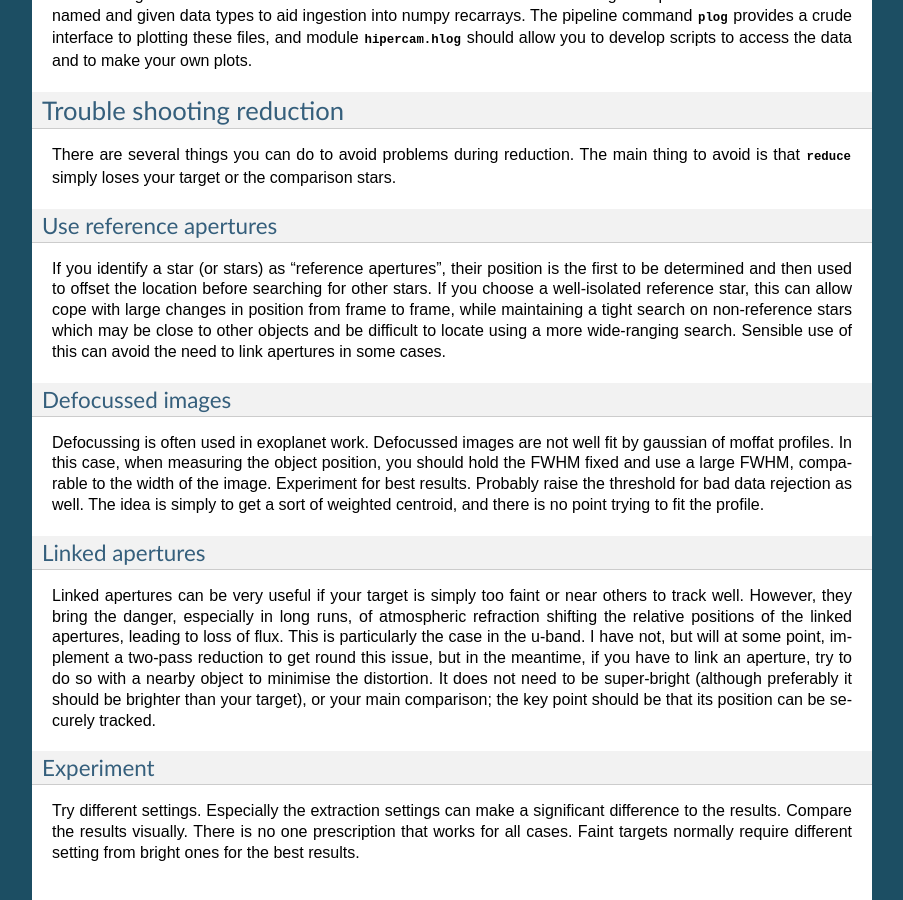
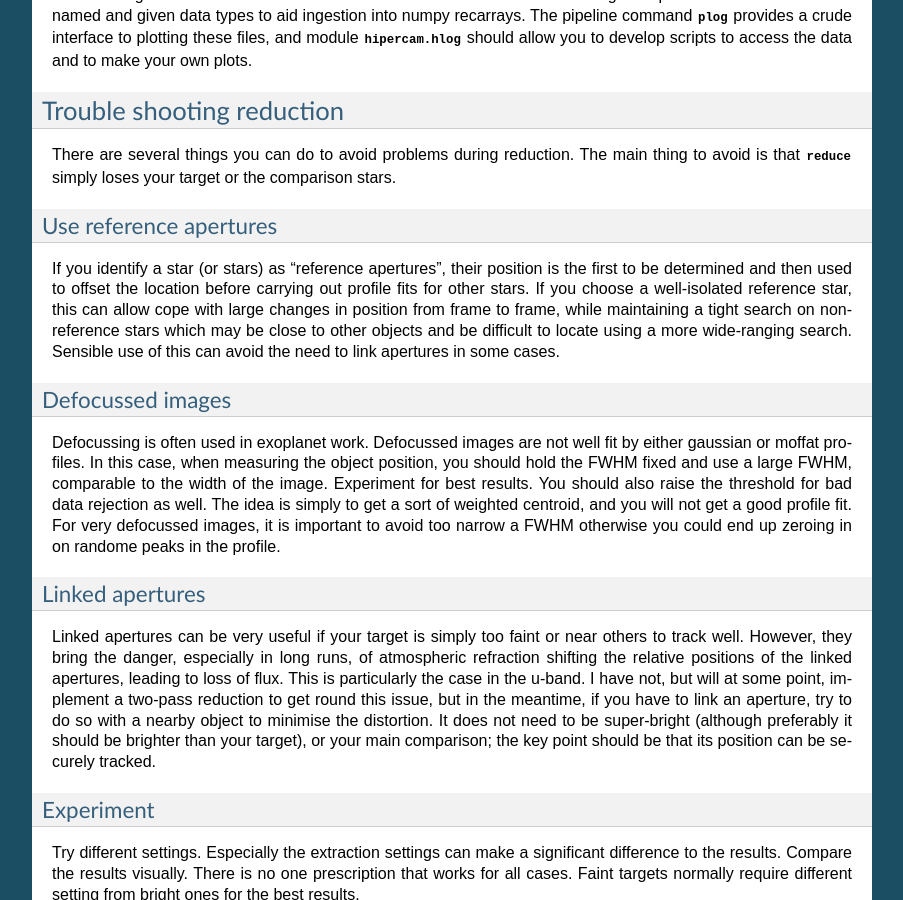
Before and after one commit to HiPERCAM/hipercam, a Sphinx documentation site: the page built from docs/reduction.rst, in a window 1280 px wide and 900 px high, scrolled down 4245 px. Shown: the whole window, without its empty margins (198-1101 px from the left). Built offline with Sphinx 7.4.7, drawn with Linux system fonts in a browser that asks for light colours; formulas are drawn with MathJax 3.

Commit message:
reductoin.rst: doc update

```diff
--- a/docs/reduction.rst
+++ b/docs/reduction.rst
@@ -260,21 +260,24 @@ Use reference apertures
 
 If you identify a star (or stars) as "reference apertures", their position is
 the first to be determined and then used to offset the location before
-searching for other stars. If you choose a well-isolated reference star, this
-can allow cope with large changes in position from frame to frame, while
-maintaining a tight search on non-reference stars which may be close to other
-objects and be difficult to locate using a more wide-ranging search. Sensible
-use of this can avoid the need to link apertures in some cases.
+carrying out profile fits for other stars. If you choose a well-isolated
+reference star, this can allow cope with large changes in position from frame
+to frame, while maintaining a tight search on non-reference stars which may be
+close to other objects and be difficult to locate using a more wide-ranging
+search. Sensible use of this can avoid the need to link apertures in some
+cases.
 
 Defocussed images
 -----------------
 
 Defocussing is often used in exoplanet work. Defocussed images are not well
-fit by gaussian of moffat profiles. In this case, when measuring the object
-position, you should hold the FWHM fixed and use a large FWHM, comparable to
-the width of the image. Experiment for best results. Probably raise the
-threshold for bad data rejection as well. The idea is simply to get a sort of
-weighted centroid, and there is no point trying to fit the profile.
+fit by either gaussian or moffat profiles. In this case, when measuring the
+object position, you should hold the FWHM fixed and use a large FWHM,
+comparable to the width of the image. Experiment for best results. You should
+also raise the threshold for bad data rejection as well. The idea is simply to
+get a sort of weighted centroid, and you will not get a good profile fit. For
+very defocussed images, it is important to avoid too narrow a FWHM otherwise
+you could end up zeroing in on randome peaks in the profile.
 
 Linked apertures
 ----------------
```
